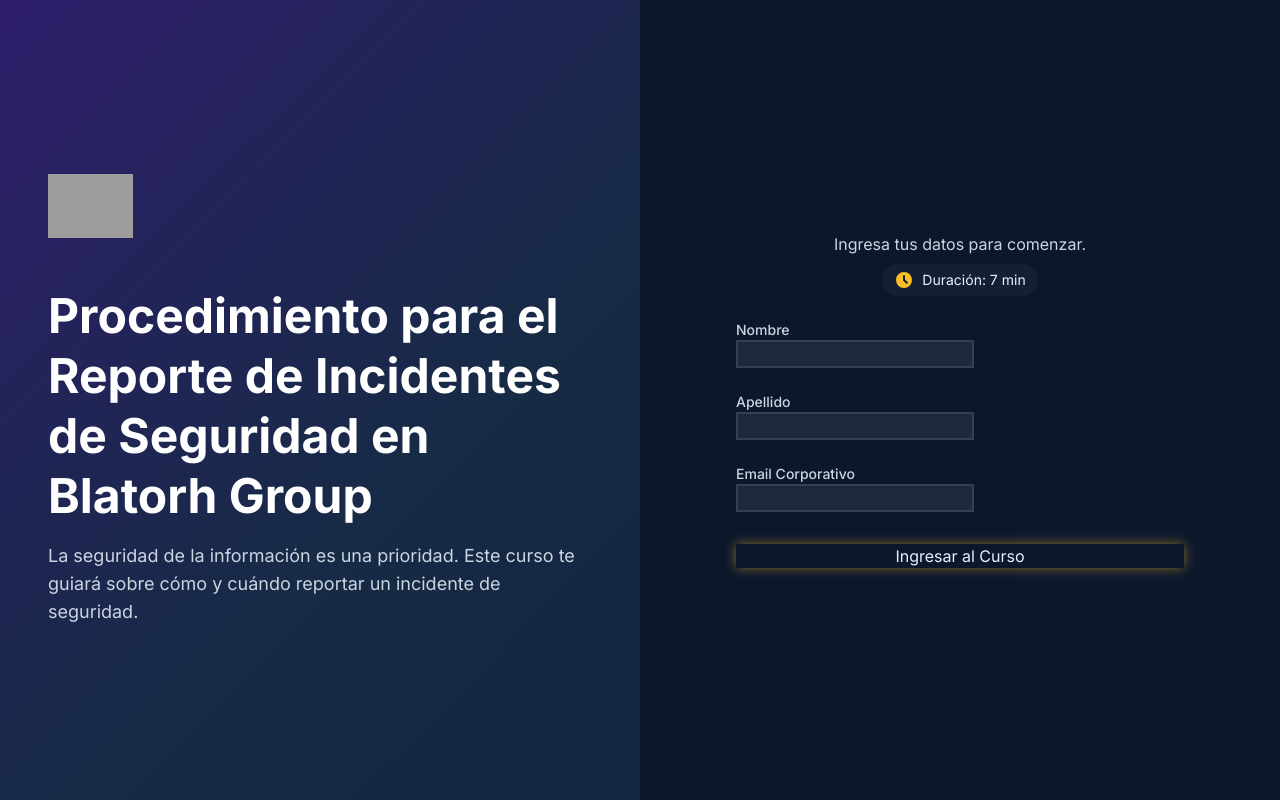
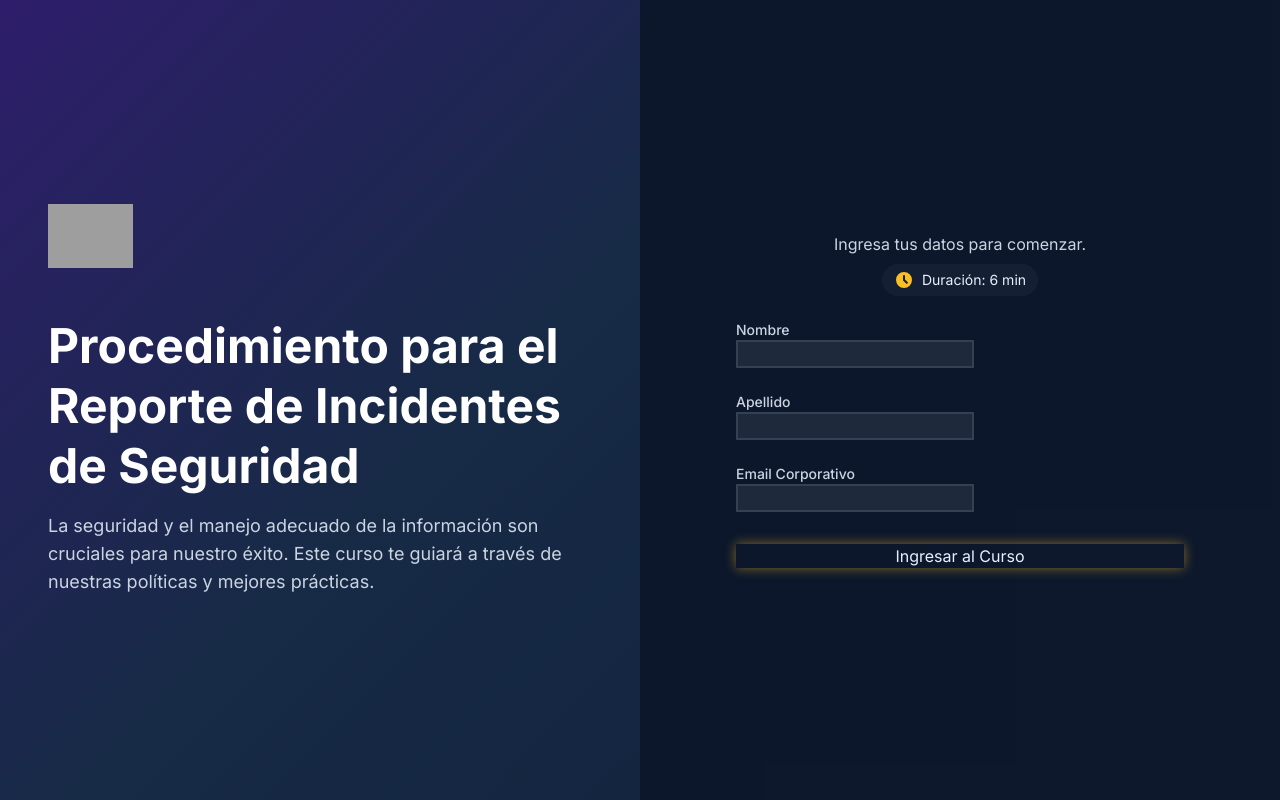
Before and after one commit to BLHTR/CursoReportedeIncidentes, a plain HTML site: page index.html in a window 1280 px wide. Drawn offline with nearby package versions, Linux system fonts and the light colour scheme; grey boxes are pictures that could not be loaded.

Commit message:
Add files via upload

```diff
--- a/index.html
+++ b/index.html
@@ -3,7 +3,7 @@
 <head>
     <meta charset="UTF-8">
     <meta name="viewport" content="width=device-width, initial-scale=1.0">
-    <title>Curso BlatoRH Group - Reporte de Incidentes de Seguridad</title>
+    <title>Curso BlatoRH Group - Reporte de Incidentes</title>
     <script src="https://cdn.tailwindcss.com"></script>
     <script src="https://cdnjs.cloudflare.com/ajax/libs/jspdf/2.5.1/jspdf.umd.min.js"></script>
     <script src="https://cdnjs.cloudflare.com/ajax/libs/html2canvas/1.4.1/html2canvas.min.js"></script>
@@ -111,8 +111,8 @@
         .diploma-text { font-family: 'Merriweather', serif; }
         .diploma-seal {
             position: absolute;
-            bottom: 3.5rem;
-            right: 2.5rem;
+            bottom: 2rem; /* MODIFICADO */
+            right: 2rem;  /* MODIFICADO */
             width: 100px;
             height: 100px;
             background: radial-gradient(ellipse at center, #d4af37 0%,#b48811 100%);
@@ -175,14 +175,14 @@
                     <div class="login-promo hidden lg:flex flex-col justify-center items-start p-12">
                          <img src="https://raw.githubusercontent.com/BLHTR/CursoSeguridad/main/blatorh.png" alt="BlatoRH Logo" class="h-16 w-auto mb-8" onerror="this.src='https://placehold.co/200x64/FFFFFF/0a192f?text=BlatoRH'; this.onerror=null;">
                         <h1 id="login-course-title" class="text-5xl font-bold text-white leading-tight mt-4"></h1>
-                        <p class="text-slate-300 mt-4 text-lg">La seguridad de la información es una prioridad. Este curso te guiará sobre cómo y cuándo reportar un incidente de seguridad.</p>
+                        <p class="text-slate-300 mt-4 text-lg">La seguridad y el manejo adecuado de la información son cruciales para nuestro éxito. Este curso te guiará a través de nuestras políticas y mejores prácticas.</p>
                     </div>
                     <div class="flex flex-col justify-center items-center p-8 bg-slate-900/50">
                         <div class="w-full max-w-md">
                              <div class="text-center lg:hidden mb-8">
                                 <h2 class="text-3xl md:text-4xl font-bold text-white">BlatoRH Group</h2>
                                 <p id="login-course-title-mobile" class="mt-2 text-slate-300"></p>
-                            </div>
+                             </div>
                             <p class="text-center text-slate-300 mb-2">Ingresa tus datos para comenzar.</p>
                             <div class="text-center mb-6">
                                 <div class="inline-flex items-center bg-slate-800/50 px-3 py-1.5 rounded-full text-sm">
@@ -250,8 +250,8 @@
                  <p class="text-xl mb-8" id="result-message"></p>
                  <div id="result-summary" class="space-y-2 text-left max-w-md mx-auto mb-8"></div>
                  <div class="flex flex-col sm:flex-row justify-center space-y-4 sm:space-y-0 sm:space-x-4">
-                    <button id="restart-quiz-btn" class="btn btn-secondary">Reintentar</button>
-                    <button id="diploma-btn" class="btn btn-primary hidden">Ver Diploma</button>
+                     <button id="restart-quiz-btn" class="btn btn-secondary">Reintentar</button>
+                     <button id="diploma-btn" class="btn btn-primary hidden">Ver Diploma</button>
                  </div>
             </div>
 
@@ -309,29 +309,39 @@
         const SUPABASE_ANON_KEY = 'eyJhbGciOiJIUzI1NiIsInR5cCI6IkpXVCJ9.eyJpc3MiOiJzdXBhYmFzZSIsInJlZiI6InpheHlva2Vqdnd1cHdtYmhlbnNvIiwicm9sZSI6ImFub24iLCJpYXQiOjE3NTI4NzMwNDYsImV4cCI6MjA2ODQ0OTA0Nn0.boNwgjYadjo6deO_YfKbLCGt0ug4H012D2KuhX0WZB8';
         const supabaseClient = supabase.createClient(SUPABASE_URL, SUPABASE_ANON_KEY);
 
-        const COURSE_TITLE = "Procedimiento para el Reporte de Incidentes de Seguridad en Blatorh Group";
-        const RESOURCE_PDF_URL = 'https://raw.githubusercontent.com/BLHTR/CursoSeguridad/main/Procedimiento%20para%20el%20Reporte%20de%20Incidentes%20de%20Seguridad.pdf';
+        const COURSE_TITLE = "Procedimiento para el Reporte de Incidentes de Seguridad";
+        const RESOURCE_PDF_URL = 'https://raw.githubusercontent.com/BLHTR/CursoSeguridad/main/Manejo%20e%20Intercambio%20de%20Informaci%C3%B3n%20para%20Consultores%20(1).pdf';
 
         // --- DATOS DEL CURSO ---
         const chapters = [
-            { title: "Identificación del Incidente", content: `<p><strong>Definición de Incidente:</strong> Un incidente de seguridad se refiere a cualquier evento que comprometa la confidencialidad, integridad o disponibilidad de la información, ya sea por acceso no autorizado, pérdida de datos, fuga de información o cualquier otra amenaza.</p><p class="mt-4"><strong>Tipos de Incidentes Comunes:</strong></p><ul class="list-disc list-inside ml-4 space-y-2"><li><strong>Fuga de datos:</strong> Información confidencial compartida o accesible por personas no autorizadas.</li><li><strong>Acceso no autorizado:</strong> Ingreso a sistemas o información sin los permisos adecuados.</li><li><strong>Malware o ataques:</strong> Infecciones de software malicioso que afecten la seguridad de los sistemas.</li></ul>` },
-            { title: "Notificación Inmediata", content: `<p><strong>Responsabilidad de Notificación:</strong> El consultor que detecte el incidente debe notificarlo inmediatamente a su supervisor directo y al equipo de seguridad de la información de Blatorh Group.</p><p class="mt-4"><strong>Canales de Notificación:</strong></p><ul class="list-disc list-inside ml-4 space-y-2"><li><strong>Correo electrónico:</strong> Enviar un correo al equipo de seguridad con el asunto "Reporte de Incidente de Seguridad".</li><li><strong>Teléfono o mensajería interna:</strong> Usar medios de comunicación internos para una notificación rápida.</li></ul>` },
-            { title: "Documentación del Incidente", content: `<p><strong>Información Requerida:</strong> Al documentar un incidente, es crucial incluir la siguiente información:</p><ul class="list-disc list-inside ml-4 space-y-2"><li><strong>Descripción:</strong> Explicar lo sucedido, cómo se detectó y su impacto inicial.</li><li><strong>Fecha y hora:</strong> Registrar cuándo se detectó y notificó el incidente.</li><li><strong>Sistemas afectados:</strong> Detallar qué sistemas o datos se vieron comprometidos.</li><li><strong>Acciones tomadas:</strong> Describir las acciones inmediatas para mitigar el impacto.</li></ul>` },
-            { title: "Evaluación Inicial", content: `<p><strong>Responsabilidad:</strong> El equipo de seguridad de la información realizará una evaluación inicial para determinar la gravedad y el alcance del daño.</p><p class="mt-4"><strong>Criterios de Evaluación:</strong></p><ul class="list-disc list-inside ml-4 space-y-2"><li><strong>Gravedad:</strong> Determinar si el incidente es menor, moderado o crítico.</li><li><strong>Alcance:</strong> Identificar cuántos sistemas, datos o personas se ven afectados.</li><li><strong>Impacto:</strong> Evaluar el impacto potencial en la operación de Blatorh Group y sus clientes.</li></ul>` },
-            { title: "Respuesta y Mitigación", content: `<p><strong>Medidas de Contención:</strong> El equipo de seguridad implementará medidas para contener el incidente y evitar que se propague.</p><ul class="list-disc list-inside ml-4 space-y-2"><li><strong>Desconectar sistemas comprometidos:</strong> Aislar sistemas que hayan sido afectados.</li><li><strong>Restablecimiento de contraseñas:</strong> Forzar el cambio de contraseñas de cuentas afectadas.</li><li><strong>Monitoreo:</strong> Iniciar un monitoreo constante para detectar actividades sospechosas.</li></ul>` },
-            { title: "Comunicación Interna y Externa", content: `<p><strong>Informe Interno:</strong> Preparar un informe para los líderes de Blatorh Group detallando el incidente y las acciones tomadas.</p><p class="mt-4"><strong>Notificación a Clientes:</strong> Si el incidente afecta a clientes, se les notificará de manera oportuna, proporcionando detalles relevantes y las acciones que se están tomando.</p><p class="mt-4"><strong>Confidencialidad:</strong> Asegurar que toda comunicación respete las políticas de confidencialidad y no revele más información de la necesaria.</p>` },
-            { title: "Recuperación y Restauración", content: `<p><strong>Restauración de Sistemas:</strong> Una vez contenido el incidente, proceder a restaurar los sistemas y datos a su estado normal.</p><p class="mt-4"><strong>Revisión de Backups:</strong> Verificar la integridad de los backups y restaurar desde una copia segura si es necesario.</p><p class="mt-4"><strong>Validación:</strong> Asegurar que todos los sistemas vuelvan a estar operativos y sin vulnerabilidades remanentes.</p>` },
-            { title: "Análisis Post-Incidente", content: `<p><strong>Revisión y Análisis:</strong> El equipo de seguridad debe realizar una revisión completa para entender las causas raíz y cómo prevenir incidentes futuros.</p><p class="mt-4"><strong>Lecciones Aprendidas:</strong> Documentar las lecciones para mejorar los procedimientos y políticas.</p><p class="mt-4"><strong>Actualización de Políticas:</strong> Basado en el análisis, actualizar las políticas de seguridad para prevenir incidentes similares.</p>` },
-            { title: "Reporte Final y Archivo", content: `<p><strong>Elaboración de Reporte Final:</strong> Crear un reporte final que incluya todos los detalles del incidente, desde su detección hasta la resolución y las lecciones aprendidas.</p><p class="mt-4"><strong>Archivo Seguro:</strong> Guardar el reporte en un lugar seguro y accesible para futuras referencias y auditorías.</p>` },
-            { title: "Formación y Mejora Continua", content: `<p><strong>Capacitación:</strong> Realizar sesiones de formación con los consultores y empleados para asegurar que todos estén al tanto del procedimiento de reporte de incidentes y cómo deben actuar.</p><p class="mt-4"><strong>Simulacros de Incidentes:</strong> Llevar a cabo simulacros periódicos para evaluar la preparación del equipo y mejorar la respuesta a incidentes reales.</p>` }
+            {
+                title: "Identificación de un Incidente de Seguridad",
+                content: `<p><strong>Definición de Incidente:</strong> Un incidente de seguridad es cualquier evento que pone en riesgo la confidencialidad, integridad o disponibilidad de la información. Esto incluye accesos no autorizados, pérdida de datos o fugas de información.</p><p class="mt-4"><strong>Tipos Comunes de Incidentes:</strong></p><ul class="list-disc list-inside ml-4 space-y-2"><li><strong>Fuga de datos:</strong> Información confidencial expuesta a personas no autorizadas.</li><li><strong>Acceso no autorizado:</strong> Ingreso a sistemas o datos sin los permisos correspondientes.</li><li><strong>Malware o ataques:</strong> Infecciones de software malicioso que comprometen la seguridad.</li></ul>`
+            },
+            {
+                title: "Notificación Inmediata del Incidente",
+                content: `<p><strong>Responsabilidad de Notificar:</strong> Si detectas un incidente, es tu responsabilidad notificarlo inmediatamente a tu supervisor directo y al equipo de seguridad de la información.</p><p class="mt-4"><strong>Canales de Notificación:</strong></p><ul class="list-disc list-inside ml-4 space-y-2"><li><strong>Correo electrónico:</strong> Envía un email al equipo de seguridad con el asunto "Reporte de Incidente de Seguridad".</li><li><strong>Mensajería interna:</strong> Usa los canales rápidos como teléfono o mensajería para asegurar una notificación veloz.</li></ul>`
+            },
+            {
+                title: "Documentación y Evaluación del Incidente",
+                content: `<p><strong>Información Requerida:</strong> Al reportar, debes incluir:</p><ul class="list-disc list-inside ml-4 space-y-2"><li>Descripción detallada de lo sucedido.</li><li>Fecha y hora exactas de la detección.</li><li>Sistemas o información que fueron afectados.</li><li>Cualquier acción inmediata que hayas tomado para mitigar el daño.</li></ul><p class="mt-4"><strong>Evaluación Inicial:</strong> El equipo de seguridad evaluará la gravedad, el alcance y el impacto potencial del incidente en Blatorh Group y sus clientes.</p>`
+            },
+            {
+                title: "Respuesta, Mitigación y Comunicación",
+                content: `<p><strong>Medidas de Contención:</strong> El equipo de seguridad actuará rápidamente para contener el incidente. Esto puede incluir:</p><ul class="list-disc list-inside ml-4 space-y-2"><li>Desconectar sistemas comprometidos.</li><li>Restablecer contraseñas de cuentas afectadas.</li><li>Monitorear la actividad sospechosa.</li></ul><p class="mt-4"><strong>Comunicación:</strong> Se preparará un informe interno. Si el incidente afecta a los clientes, se les notificará de manera oportuna y confidencial.</p>`
+            },
+            {
+                title: "Recuperación y Análisis Post-Incidente",
+                content: `<p><strong>Restauración de Sistemas:</strong> Una vez contenido, los sistemas y datos se restaurarán a su estado normal, verificando la integridad de los backups.</p><p class="mt-4"><strong>Análisis y Lecciones Aprendidas:</strong> Se realizará una revisión completa para entender la causa raíz y documentar las lecciones aprendidas, con el fin de mejorar los procedimientos y políticas de seguridad.</p>`
+            }
         ];
 
         const quizQuestions = [
-            { question: "¿Cuál es el primer paso que debe tomar un consultor al detectar un incidente de seguridad?", options: ["Intentar solucionarlo por su cuenta", "Notificar inmediatamente a su supervisor y al equipo de seguridad", "Documentar el incidente detalladamente antes de notificar", "Informar directamente al cliente afectado"], answer: 1 },
-            { question: "¿Cuál de los siguientes datos NO es obligatorio al documentar un incidente?", options: ["Fecha y hora de la detección", "Sistemas o información afectados", "La opinión personal sobre la causa del incidente", "Descripción de las acciones inmediatas tomadas"], answer: 2 },
-            { question: "¿Quién es el principal responsable de realizar la evaluación inicial de un incidente?", options: ["El consultor que lo reportó", "El equipo de seguridad de la información", "El director del proyecto", "El departamento de Recursos Humanos"], answer: 1 },
-            { question: "Si un incidente de seguridad afecta a un cliente, ¿cuál es el procedimiento correcto?", options: ["Esperar a que el incidente esté completamente resuelto para notificar", "No notificar para evitar alarmar al cliente", "Notificar de manera oportuna con detalles relevantes y acciones de mitigación", "Dejar que el cliente descubra el incidente por su cuenta"], answer: 2 },
-            { question: "¿Cuál es el objetivo principal del análisis post-incidente?", options: ["Asignar culpas y responsabilidades", "Entender las causas raíz para prevenir futuros incidentes", "Calcular el impacto financiero exacto del incidente", "Archivar el reporte final para cumplir con la auditoría"], answer: 1 }
+            { question: "Ante la detección de un incidente de seguridad, ¿cuál es la primera acción que debe realizar un consultor?", options: ["Intentar solucionarlo por su cuenta", "Notificar inmediatamente a su supervisor y al equipo de seguridad", "Esperar a recopilar toda la evidencia antes de informar", "Apagar su equipo y desconectarse de la red"], answer: 1 },
+            { question: "¿Quién es el principal responsable de realizar la evaluación inicial para determinar la gravedad de un incidente?", options: ["El consultor que lo detectó", "El director de la compañía", "El equipo de seguridad de la información", "El cliente afectado"], answer: 2 },
+            { question: "¿Cuál de los siguientes datos NO es estrictamente necesario en la documentación inicial del incidente?", options: ["Fecha y hora de la detección", "Una propuesta de solución a largo plazo", "Descripción de lo sucedido", "Sistemas o información afectados"], answer: 1 },
+            { question: "¿En qué caso se debe notificar a los clientes sobre un incidente de seguridad?", options: ["En todos los casos, sin excepción", "Nunca, para no generar alarma", "Solo si el incidente los afecta directamente", "Únicamente si los medios de comunicación se enteran"], answer: 2 },
+            { question: "¿Cuál es el propósito principal del análisis post-incidente?", options: ["Asignar culpas a los responsables", "Entender las causas raíz para prevenir futuros incidentes y mejorar políticas", "Calcular las pérdidas financieras exactas", "Preparar un caso legal"], answer: 1 }
         ];
 
         // --- ELEMENTOS DEL DOM ---
@@ -625,7 +635,7 @@
                 domElements.diplomaCourseTitle.textContent = `"${COURSE_TITLE}"`;
                 domElements.diplomaParticipantName.textContent = `${state.currentUser.name || ''} ${state.currentUser.surname || ''}`.trim();
                 domElements.diplomaDate.textContent = state.currentUser.completed_date;
-            }
+             }
         }
 
         async function downloadDiploma() {
```
